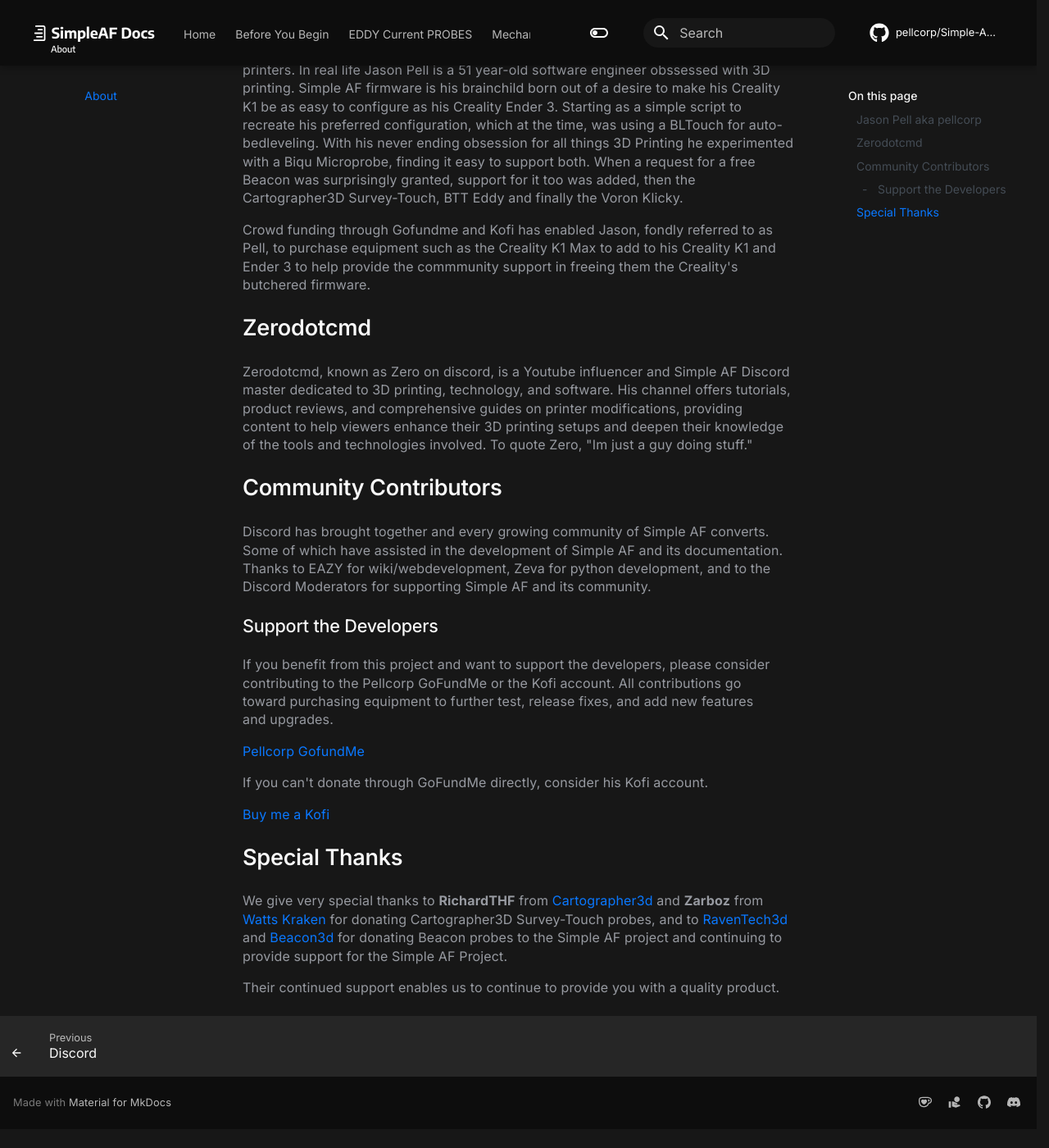
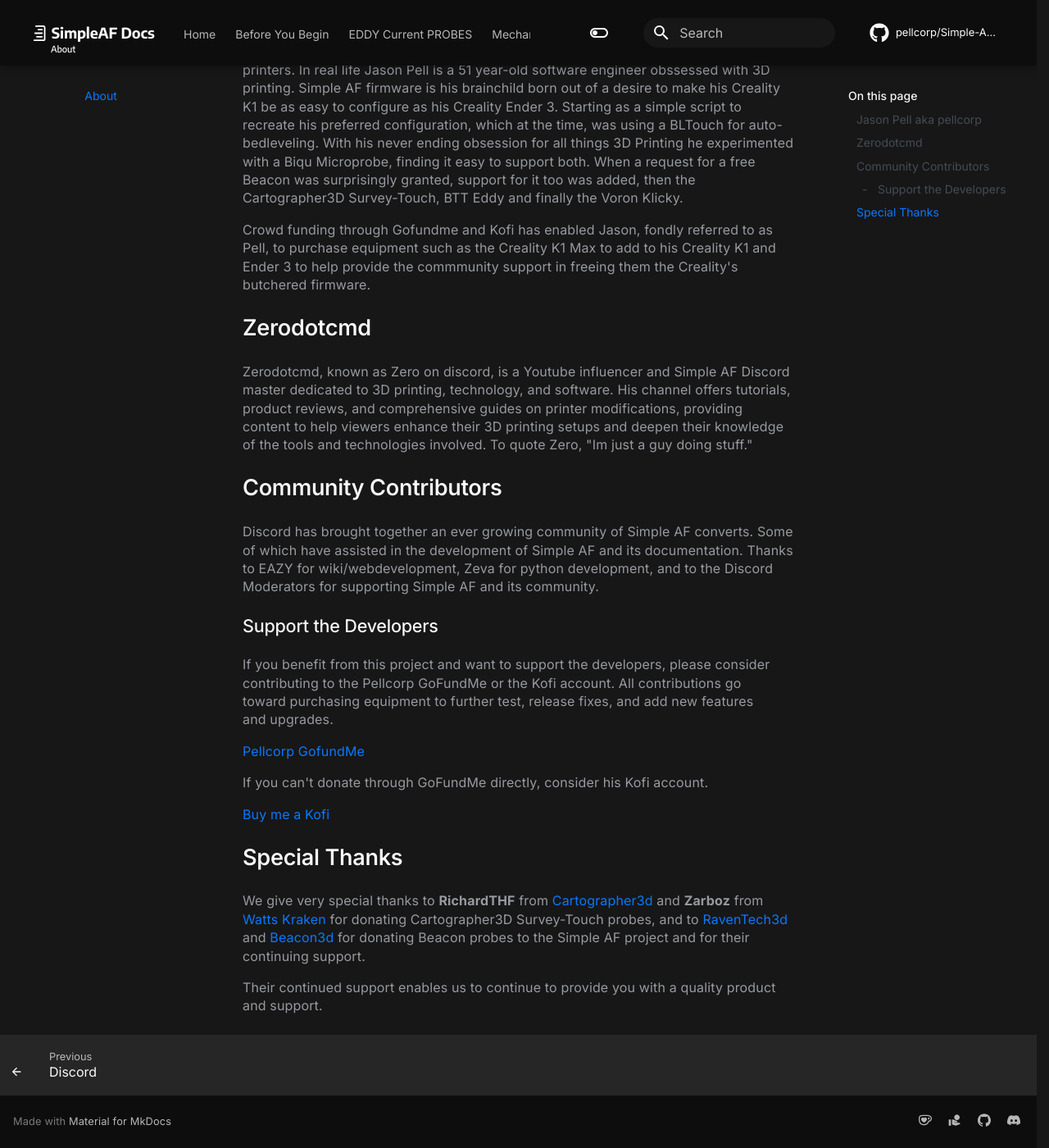
Before and after one commit to pellcorp/Simple-AF-Wiki, an MkDocs documentation site: the page built from docs/about.md, in a window 1280 px wide and 1400 px high, scrolled down 258 px. Shown: the whole window at 82% size. Built offline with MkDocs 1.6.1 and Material for MkDocs 9.7.7, drawn with Linux system fonts in a browser that asks for light colours; comment, search, counter and statistics services are not loaded; before the commit the page ends 1635 px from its top, so only the background shows below that.

Commit message:
going to bed

```diff
--- a/docs/about.md
+++ b/docs/about.md
@@ -13,7 +13,7 @@
 
 ## Community Contributors
 
-Discord has brought together and every growing community of Simple AF converts. Some of which have assisted in the development of Simple AF and its documentation.
+Discord has brought together an ever growing community of Simple AF converts. Some of which have assisted in the development of Simple AF and its documentation.
 Thanks to EAZY for wiki/webdevelopment, Zeva for python development, and to the Discord Moderators for supporting Simple AF and its community.
 
 ### Support the Developers
@@ -28,6 +28,6 @@
 
 ## Special Thanks
 
-We give very special thanks to **RichardTHF** from [Cartographer3d](<https://cartographer3d.com>) and **Zarboz** from [Watts Kraken](<https://wattskraken.xyz/>) for donating Cartographer3D Survey-Touch probes, and to [RavenTech3d](<https://raven3dtech.com.au/>) and [Beacon3d](<https://beacon3d.com>) for donating Beacon probes to the Simple AF project and continuing to provide support for the Simple AF Project.
+We give very special thanks to **RichardTHF** from [Cartographer3d](<https://cartographer3d.com>) and **Zarboz** from [Watts Kraken](<https://wattskraken.xyz/>) for donating Cartographer3D Survey-Touch probes, and to [RavenTech3d](<https://raven3dtech.com.au/>) and [Beacon3d](<https://beacon3d.com>) for donating Beacon probes to the Simple AF project and for their continuing support.
 
-Their continued support enables us to continue to provide you with a quality product.
+Their continued support enables us to continue to provide you with a quality product and support.
--- a/mkdocs.yml
+++ b/mkdocs.yml
@@ -133,6 +133,7 @@
           - cart/firmware_flashing.md
           - cart/cartinstall.md
           - cart/slicer_settings.md
+          - cart/update.md
       - Beacon:
           - beacon/beacon.md
           - beacon/beacon_flashing.md
```
Also changed, not shown: docs/cart/firmware_flashing.md (+4 -2 lines), docs/cart/preparation.md (+2 -2 lines), docs/cart/update.md (line endings or trailing spaces).
